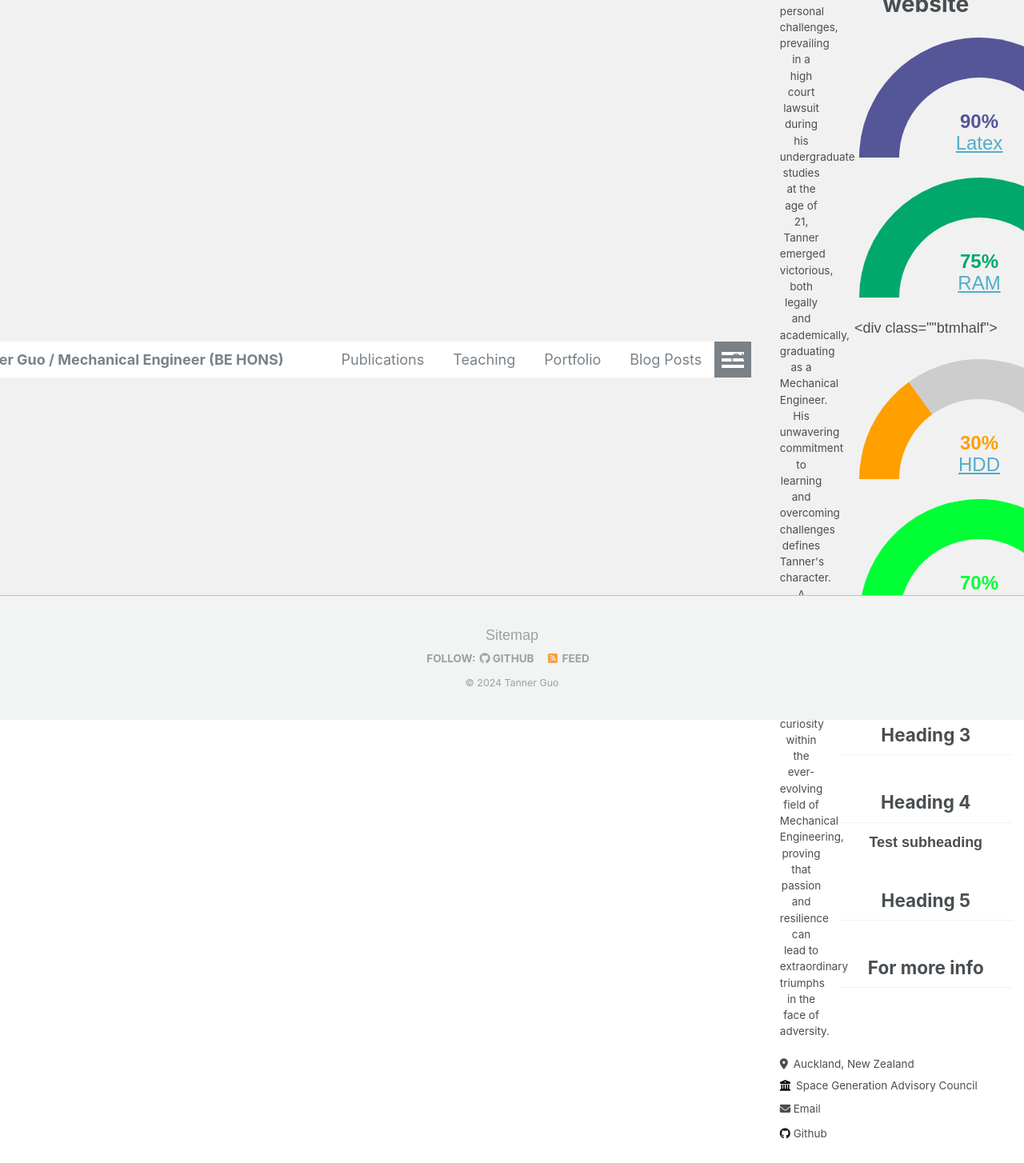
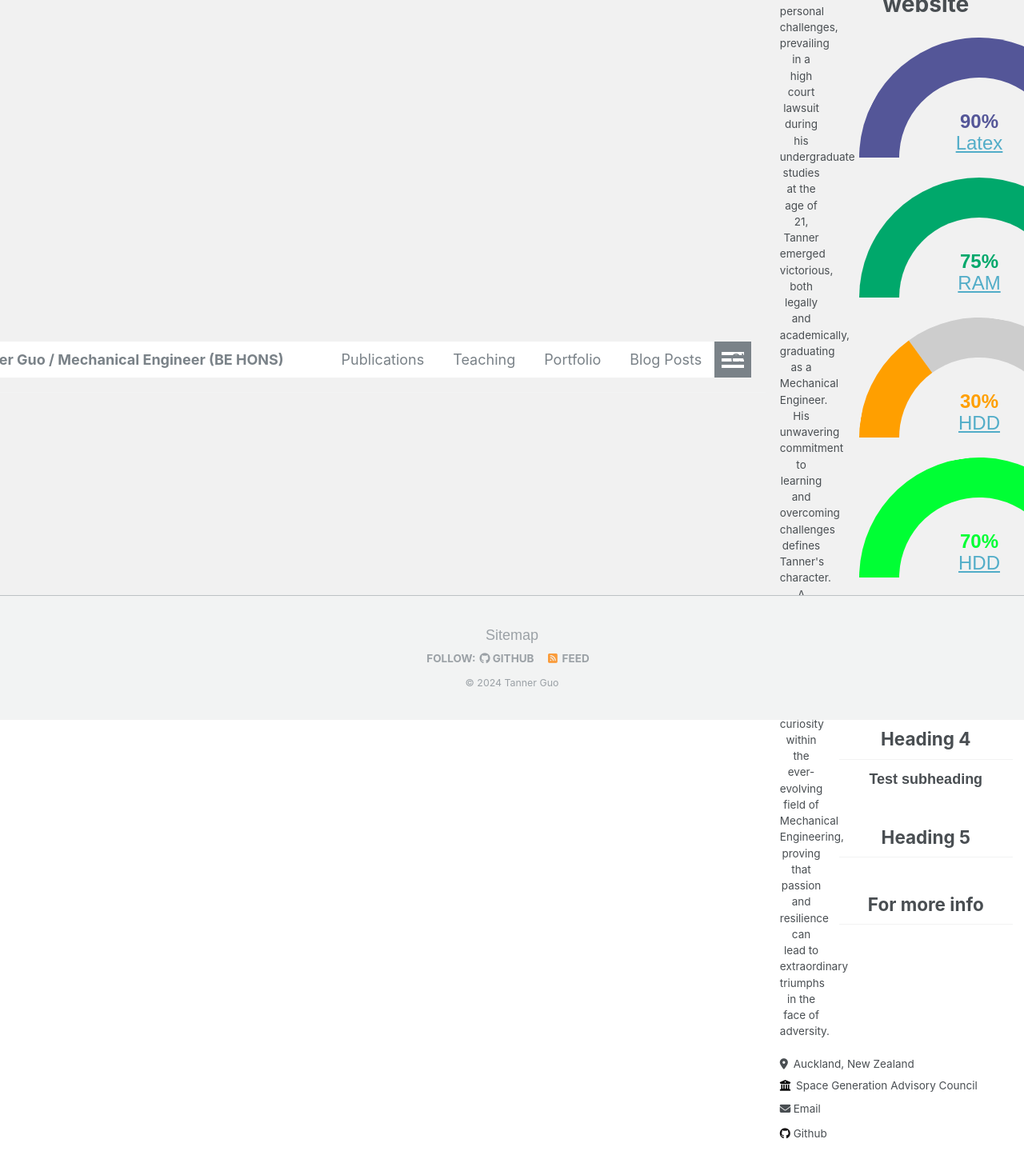
Before and after one commit to Tannerguo/tannerguo.github.io, a Jekyll site: the page built from _pages/about.md, in a window 1280 px wide. Shown: the whole page at 80% size. Built offline with Jekyll 4.4.1, drawn with Linux system fonts in a browser that asks for light colours; nearby versions of some CDN libraries.

Commit message:
Update about.md

```diff
--- a/_pages/about.md
+++ b/_pages/about.md
@@ -124,7 +124,7 @@ A data-driven personal website
       <a class="label">RAM</a>
     </div>
   </div>
-  <div class=""btmhalf">
+  <div class="btmhalf">
     <div class="resource margin" style="--percentage: 30; --fill: #FF9F00;">
       <div class="percentage-text">30%</div>
       <a class="label">HDD</a>
```
